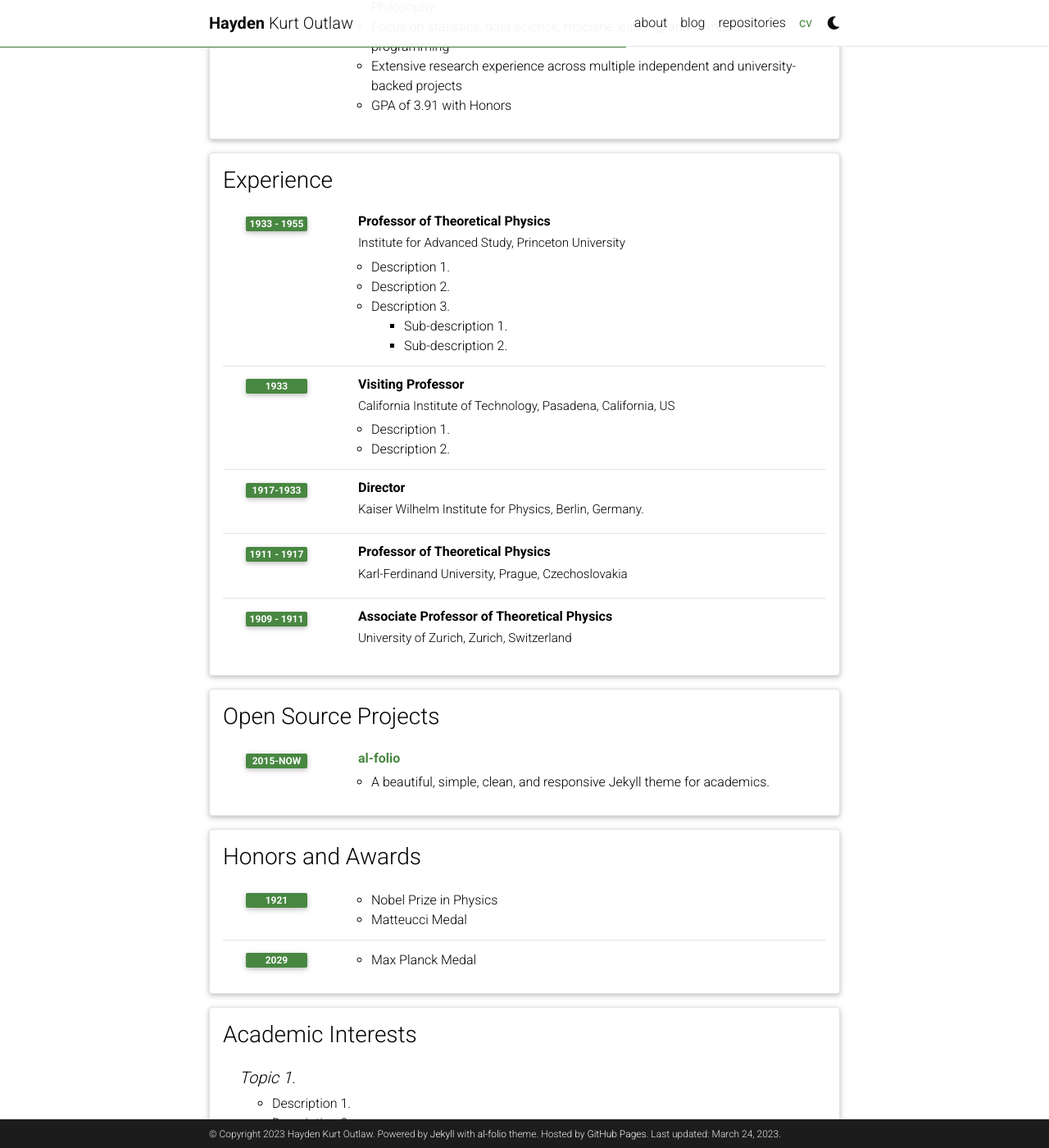
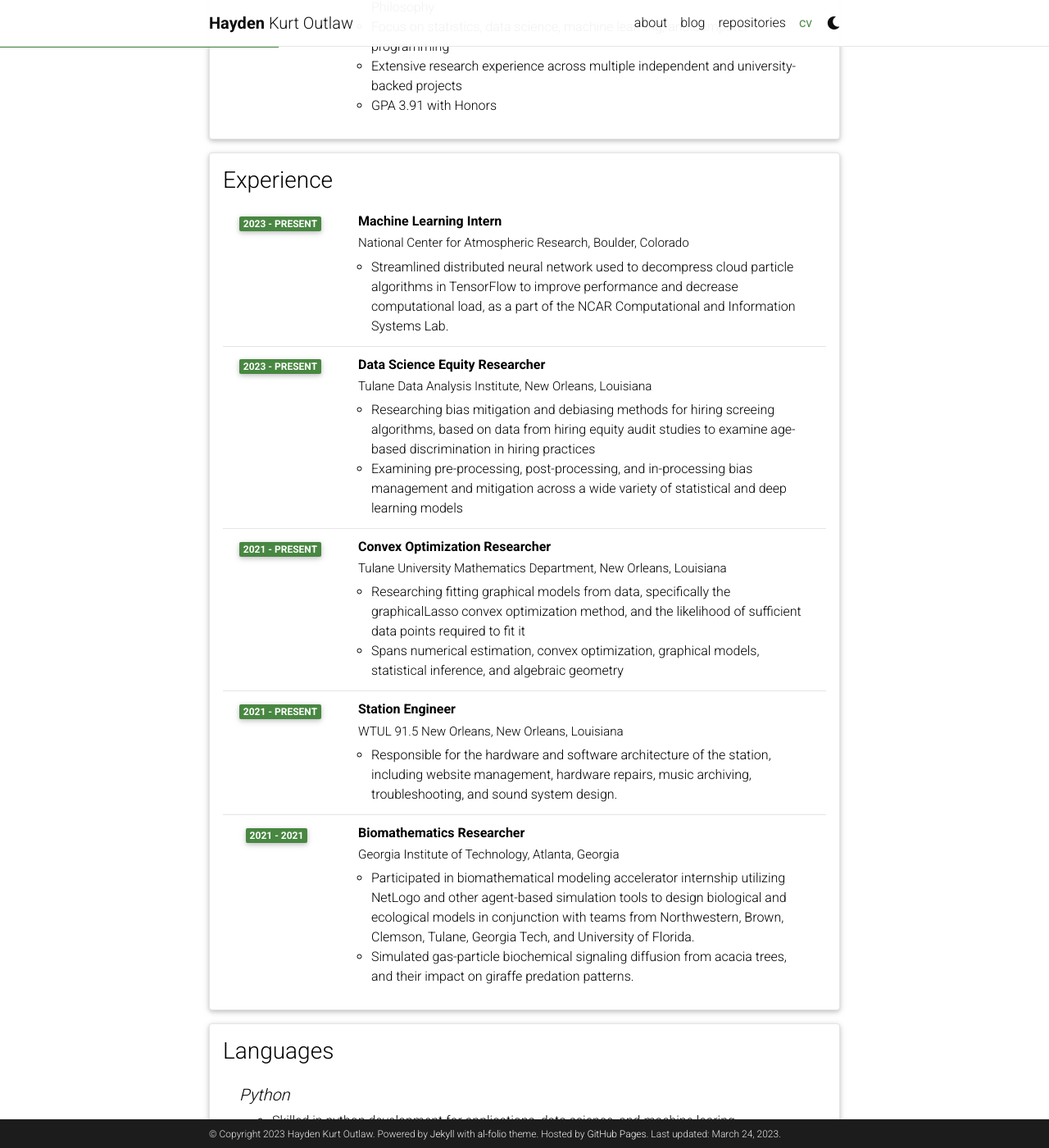
Before and after one commit to outlawhayden/outlawhayden.github.io, a Jekyll site: the page built from _pages/cv.md, in a window 1280 px wide and 1400 px high, scrolled down 548 px. Shown: the whole window at 82% size. Built offline with Jekyll 4.4.1, drawn with Linux system fonts in a browser that asks for light colours; comment, search, counter and statistics services are not loaded; a style sheet for code colours, icons or effects is not loaded; some of the changed text lies outside the part shown.

Commit message:
big cv work

```diff
--- a/_data/cv.yml
+++ b/_data/cv.yml
@@ -18,73 +18,93 @@
         - Bachelors of Science in Mathematics and Computer Science with a minor in Philosophy
         - Focus on statistics, data science, machine learning, and computer programming
         - Extensive research experience across multiple independent and university-backed projects
-        - GPA of 3.91 with Honors
-
+        - GPA 3.91 with Honors
 
 - title: Experience
   type: time_table
   contents:
-    - title: Professor of Theoretical Physics
-      institution: Institute for Advanced Study, Princeton University
-      year: 1933 - 1955
+    - title: Machine Learning Intern
+      institution: National Center for Atmospheric Research, Boulder, Colorado
+      year: 2023 - Present
       description:
-        - Description 1.
-        - Description 2.
-        - title: Description 3.
-          contents:
-            - Sub-description 1.
-            - Sub-description 2.
-    - title: Visiting Professor
-      institution: California Institute of Technology, Pasadena, California, US
-      year: 1933
+        - Streamlined distributed neural network used to decompress cloud particle algorithms in TensorFlow to improve performance and decrease computational load, as a part of the NCAR Computational and Information Systems Lab.
+
+    - title: Data Science Equity Researcher
+      institution: Tulane Data Analysis Institute, New Orleans, Louisiana
+      year: 2023 - Present
       description:
-        - Description 1.
-        - Description 2.
+        - Researching bias mitigation and debiasing methods for hiring screeing algorithms, based on data from hiring equity audit studies to examine age-based discrimination in hiring practices
+        - Examining pre-processing, post-processing, and in-processing bias management and mitigation across a wide variety of statistical and deep learning models
 
-    - title: Director
-      institution: Kaiser Wilhelm Institute for Physics, Berlin, Germany.
-      year: 1917-1933
+    - title: Convex Optimization Researcher
+      institution: Tulane University Mathematics Department, New Orleans, Louisiana
+      year: 2021 - Present
+      description:
+        - Researching fitting graphical models from data, specifically the graphicalLasso convex optimization method, and the likelihood of sufficient data points required to fit it
+        - Spans numerical estimation, convex optimization, graphical models, statistical inference, and algebraic geometry
 
-    - title: Professor of Theoretical Physics
-      institution: Karl-Ferdinand University, Prague, Czechoslovakia
-      year: 1911 - 1917
+    - title: Station Engineer
+      institution: WTUL 91.5 New Orleans, New Orleans, Louisiana
+      year: 2021 - Present
       description:
+        - Responsible for the hardware and software architecture of the station, including website management, hardware repairs, music archiving, troubleshooting, and sound system design.
 
-    - title: Associate Professor of Theoretical Physics
-      institution: University of Zurich, Zurich, Switzerland
-      year: 1909 - 1911
+    - title: Biomathematics Researcher
+      institution: Georgia Institute of Technology, Atlanta, Georgia
+      year: 2021 - 2021
+      description:
+        - Participated in biomathematical modeling accelerator internship utilizing NetLogo and other agent-based simulation tools to design biological and ecological models in conjunction with teams from Northwestern, Brown, Clemson, Tulane, Georgia Tech, and University of Florida.
+        - Simulated gas-particle biochemical signaling diffusion from acacia trees, and their impact on giraffe predation patterns.
 
-- title: Open Source Projects
-  type: time_table
+
+- title: Languages
+  type: nested_list
   contents:
-    - title: <a href="https://github.com/alshedivat/al-folio">al-folio</a>
-      year: 2015-now
-      description: A beautiful, simple, clean, and responsive Jekyll theme for academics.
+    - title: Python
+      items:
+        - Skilled in python development for applications, data science, and machine learing applicaitons.
+        - Extensive use of custom libraries, Conda and Conda-Forge environments, and specialized packages such as NumPy, SciPy, Pandas, PyTorch, Tensorflow, SKLearn, NetworkX, and others.
+        - Created and refined multiple projects in local and cloud-based notebook environments with specialized backends and presentation formats.
+    - title: R
+      items:
+        - Capable of importing and analyzing data through statistics, generating measures and sampling distributions as well as visual reports in automated programs.
+    - title: SQL
+      items:
+        - Extensive training in SQL query design, as well as database use and administration on both local and enterprise-grade systems.
+        - Familiar with a range of DBMS software, including Microsoft SMSS, and MYSQL Workbench.
+    - title: Java
+        - Familiar with Java development and IDE systems, including UML diagramming, javadoc exports, and pseudocode presentation.
+    - title: C
+        - Studied operating system and low level program design for resource virtualization and optimal useage.
+        - Shell and script capable on LINUX and UNIX machines.
+
+- title: Hobbies
+  type: list
+  contents:
+    - PADI Advanced Open Water SCUBA Diver, with extensive experience diving in the Yucatán region of Mexico and Belize.
+    - DJ for WTUL New Orleans for three years, supporting New Orleans music and local creative expression.
+    - Skiier since age seven, with avalanche and natural disaster response training.
+    - Trombone performer in collegiate marching band, orchestral, and small group settings.
+
+
+- title: Academic Interests
+  type: nested_list
+  contents:
+    - title: Ethical Philosophy
+      items:
+        - Political ethics, and the development of representative and progressive government
+        - Ethical machine learning and data science practices to maximze demographic outcome equality of institutions, as well as institutional accountability and transparency.
+        - Ethical data sourcing, privacy, and anonymization practices
+    - title: Sports Analytics
+      items:
+        - Using machine learning and statistics to compete in sports analytics contests in collaboration with analysts from BI, sports, and marketing backgrounds.
+      title: Digital Visualization
+      items:
+        - Programming in javascript, processing, and p5 libraries to create digital artwork and animations.
 
 - title: Honors and Awards
   type: time_table
   contents:
-    - year: 1921
+    - year: 2016
       items:
-        - Nobel Prize in Physics
-        - Matteucci Medal
-    - year: 2029
-      items:
-        - Max Planck Medal
-
-- title: Academic Interests
-  type: nested_list
-  contents:
-    - title: Topic 1.
-      items:
-        - Description 1.
-        - Description 2.
-    - title: Topic 2.
-      items:
-        - Description 1.
-        - Description 2.
-
-- title: Other Interests
-  type: list
-  contents:
-    - <u>Hobbies:</u> Hobby 1, Hobby 2, etc.
+        - Eagle Scout, Boy Scouts of America
```
Also changed, not shown: 1 other file.
